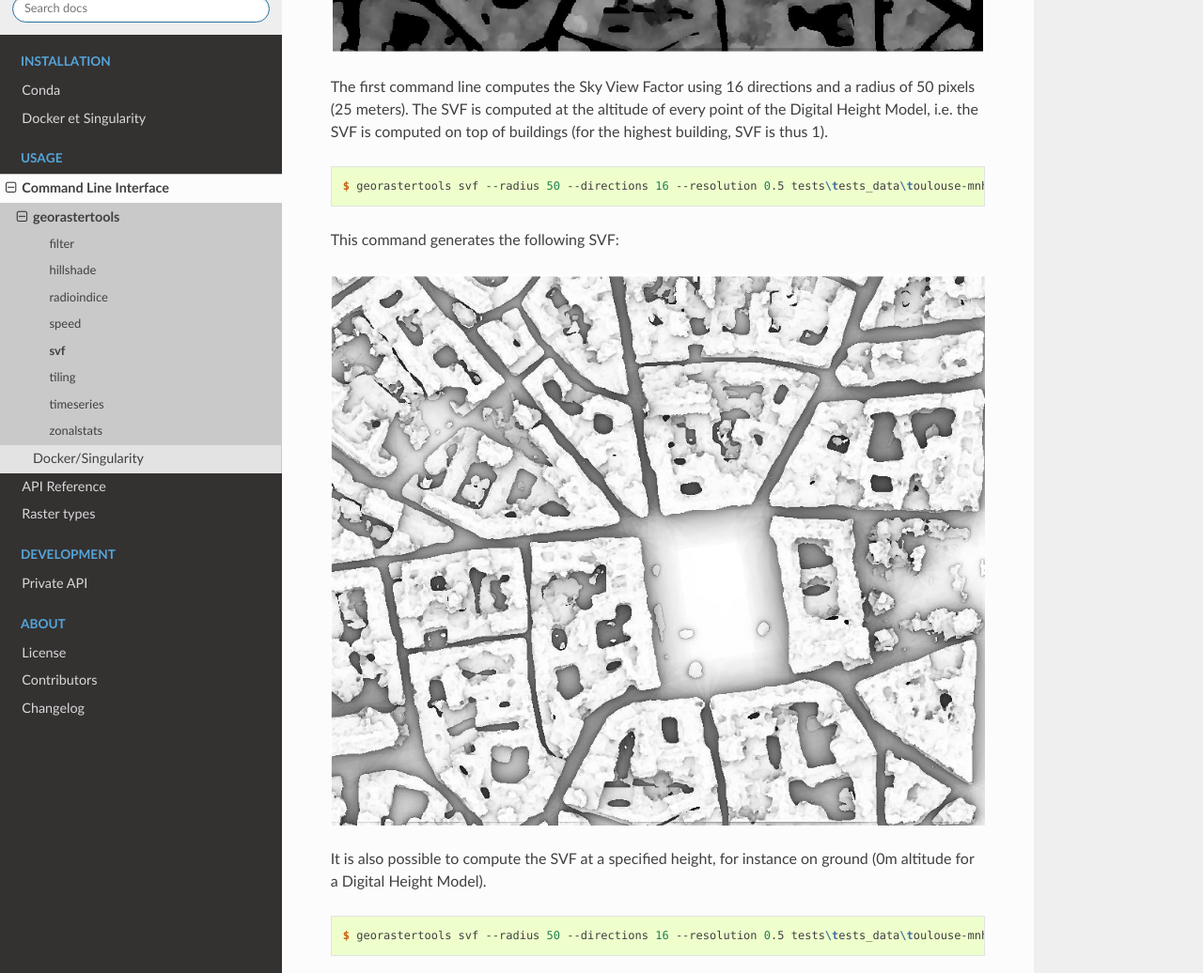
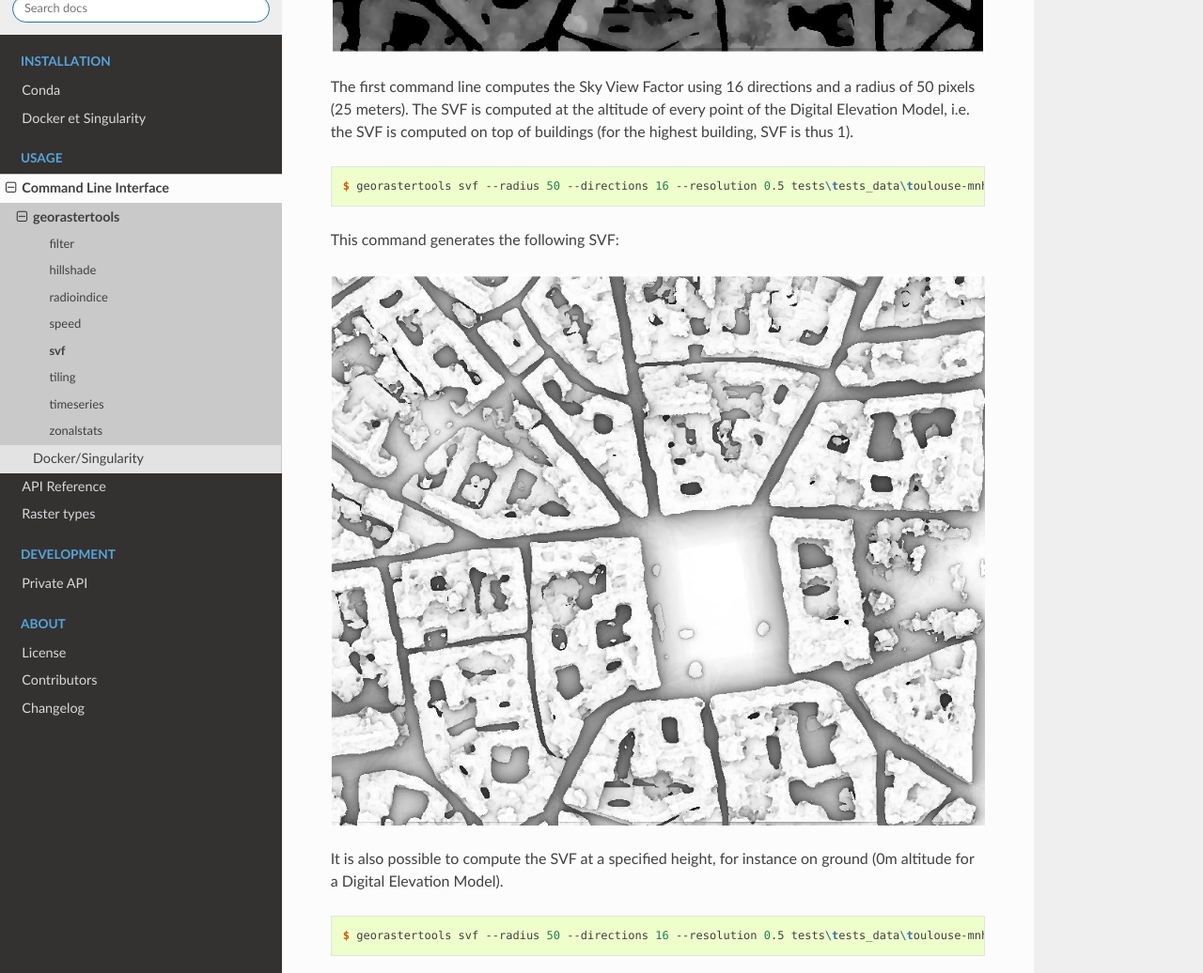
Before and after one commit to CNES/rastertools, a Sphinx documentation site: the page built from docs/cli/svf.rst, in a window 1280 px wide and 1400 px high, scrolled down 2343 px. Shown: the part 175-1211 px from the top of the window at 94% size. Built offline with Sphinx 7.4.7 and the Read the Docs theme 3.1.0, drawn with Linux system fonts in a browser that asks for light colours; the version number is read from the project's files by our own code; some of the changed text lies outside the part shown.

Commit message:
feat : corrected DHM by DEM

```diff
--- a/docs/cli.rst
+++ b/docs/cli.rst
@@ -38,7 +38,7 @@ The CLI **georastertools** enable to activate several subcommands, one per raste
                           containing the height of the point as pixel values)
       radioindice (ri)    Compute radiometric indices
       speed (sp)          Compute speed of rasters
-      svf                 Compute Sky View Factor of a Digital Height Model
+      svf                 Compute Sky View Factor of a Digital Elevation Model
       tiling (ti)         Generate image tiles
       timeseries (ts)     Temporal gap filling of an image time series
       zonalstats (zs)     Compute zonal statistics
--- a/docs/cli/svf.rst
+++ b/docs/cli/svf.rst
@@ -3,7 +3,7 @@
 svf
 ---
 
-``svf`` computes the SVF of a Digital Height Model.
+``svf`` computes the SVF of a Digital Elevation Model.
 
 SVF stands for Sky View Factor. It is a geophysical parameter that measures the portion of the sky
 visible from a certain point. The portion of the sky visible above the surface is especially relevant
@@ -47,10 +47,10 @@ too many points, the "radius" parameter defines the max distance of the pixel to
                          [-p {none,edge,maximum,mean,median,minimum,reflect,symmetric,wrap}]
                          inputs [inputs ...]
 
-  Compute the Sky View Factor (SVF) of a Digital Height Model (DHM).
+  Compute the Sky View Factor (SVF) of a Digital Elevation Model (DEM).
 
   The Sky View Factor (SVF) is a measure of the visibility of the sky from a
-  point in a Digital Height Model (DHM). It is calculated by evaluating the
+  point in a Digital Elevation Model (DEM). It is calculated by evaluating the
   horizontal elevation angle from a given point in multiple directions (as
   specified by the user), and is influenced by the topography and surrounding
   terrain features.
@@ -59,7 +59,7 @@ too many points, the "radius" parameter defines the max distance of the pixel to
 
       inputs TEXT
 
-      Input file to process (i.e. geotiff corresponding to a Digital Height
+      Input file to process (i.e. geotiff corresponding to a Digital Elevation
       Model). You can provide a single file with extension ".lst" (e.g.
       "svf.lst") that lists the input files to process (one input file
       per line in .lst)
@@ -92,12 +92,12 @@ too many points, the "radius" parameter defines the max distance of the pixel to
 
 Example:
 
-Let's take as input a Digital Height Model of Toulouse generated from a PLEIADES stereo (0.5m resolution):
+Let's take as input a Digital Elevation Model of Toulouse generated from a PLEIADES stereo (0.5m resolution):
 
 .. image:: ../_static/dsm.jpg
 
 The first command line computes the Sky View Factor using 16 directions and a radius of 50 pixels (25 meters).
-The SVF is computed at the altitude of every point of the Digital Height Model, i.e. the SVF is computed on top
+The SVF is computed at the altitude of every point of the Digital Elevation Model, i.e. the SVF is computed on top
 of buildings (for the highest building, SVF is thus 1).
 
 .. code-block:: console
@@ -108,7 +108,7 @@ This command generates the following SVF:
 
 .. image:: ../_static/dsm-svf.jpg
 
-It is also possible to compute the SVF at a specified height, for instance on ground (0m altitude for a Digital Height Model).
+It is also possible to compute the SVF at a specified height, for instance on ground (0m altitude for a Digital Elevation Model).
 
 .. code-block:: console
 
--- a/docs/cli/zonalstats.rst
+++ b/docs/cli/zonalstats.rst
@@ -11,7 +11,7 @@ Statistics inside a geometry can be computed for different categories also defin
 file. For instance, is is possible to compute the average height of buildings and vegetation of
 cities using:
 
-- a Digital Height Model (input raster file)
+- a Digital Elevation Model (input raster file)
 - a shapefile with the boundaries of cities (-g argument)
 - a shapefile with the buildings / vegetation classification (--category_file)
 
```
Also changed, not shown: README.rst (+4 -4 lines), docs/cli/hillshade.rst (+6 -6 lines), 6 other files.
